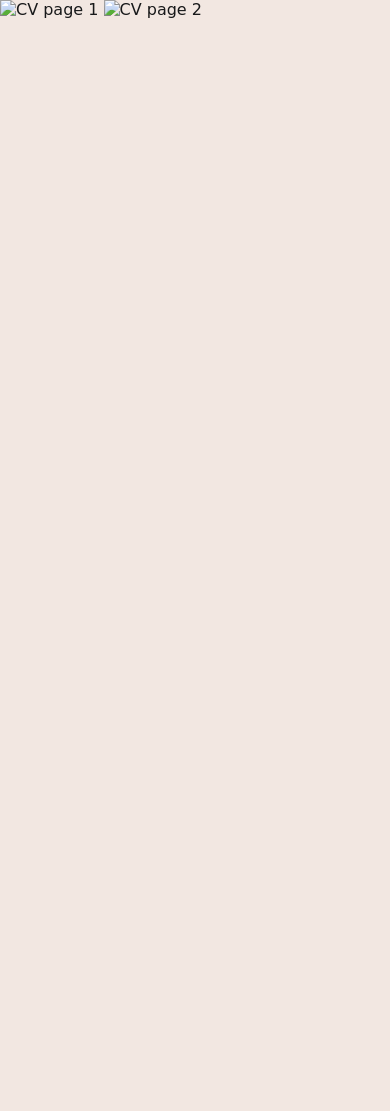
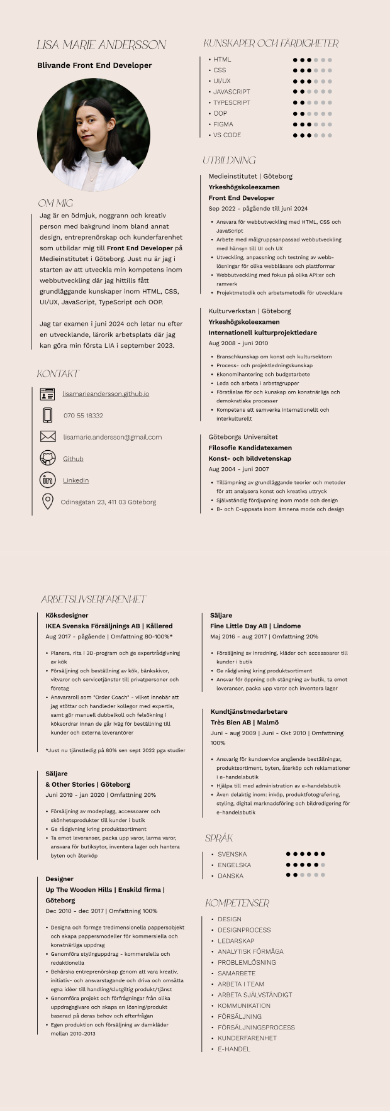
Before and after one commit to lisamarieandersson/cv, a plain HTML site: page cv.html in a window 390 px wide. Before the commit the page ends 844 px from the top, so only its background shows below. Drawn offline with Linux system fonts and the light colour scheme.

Commit message:
new cv png for mobile and tablet

```diff
--- a/cv.html
+++ b/cv.html
@@ -13,8 +13,8 @@
 <body>
   <iframe class="responsive-iframe" title="CV for Lisa Marie Andersson" src="./assets/cv-lisa-marie-andersson.pdf"></iframe>
 
-  <img class="cv-mobile" src="./assets/cv-lisamarie-andersson-1.png" alt="CV page 1">
-  <img class="cv-mobile" src="./assets/cv-lisamarie-andersson-2.png" alt="CV page 2">
+  <img class="cv-mobile" src="./assets/cv-lisa-marie-andersson-1.png" alt="CV page 1">
+  <img class="cv-mobile" src="./assets/cv-lisa-marie-andersson-2.png" alt="CV page 2">
 
 </body>
 </html>
```
Also changed, not shown: assets/cv-lisa-marie-andersson-1.png (added), assets/cv-lisa-marie-andersson-2.png (added).
